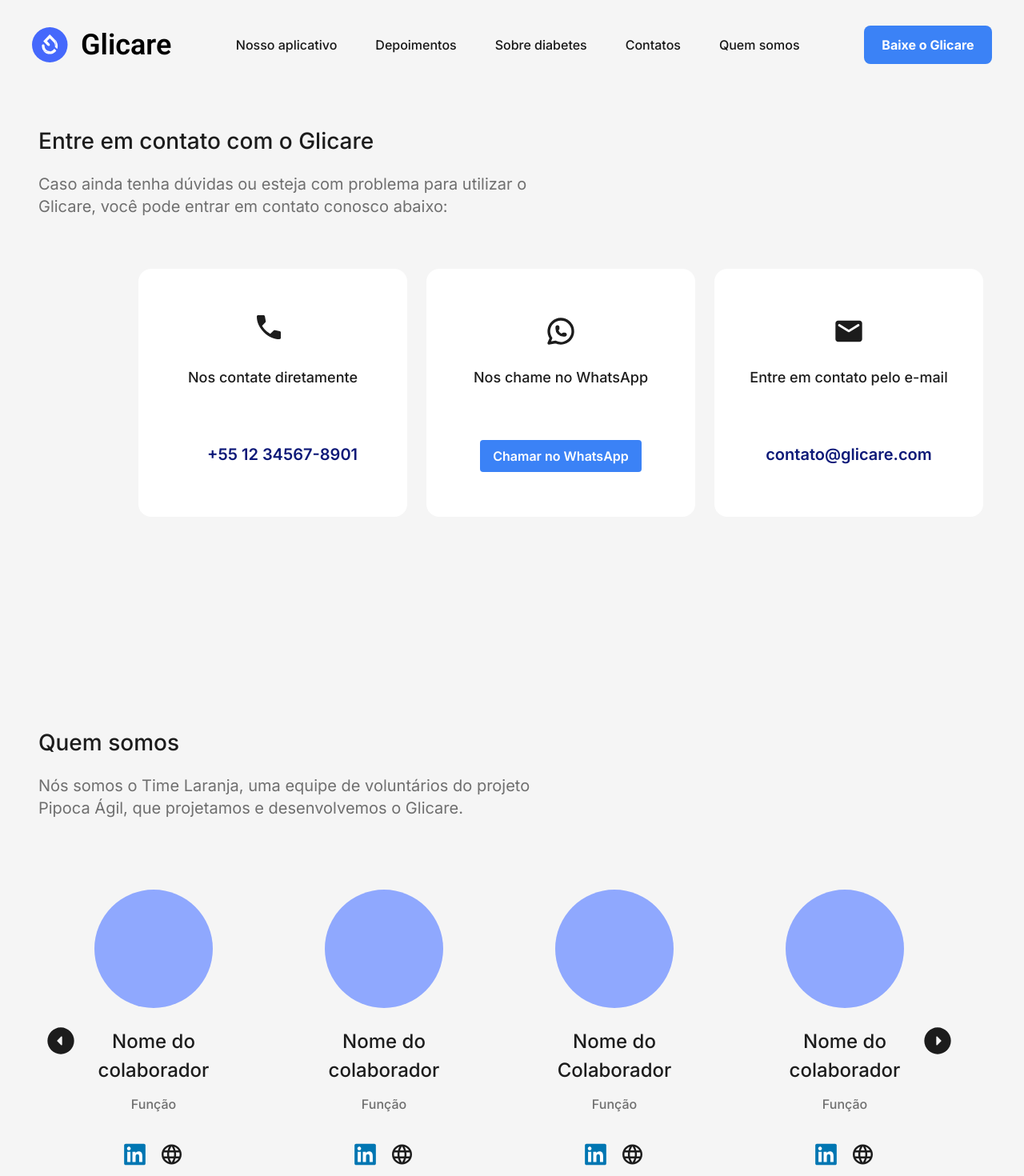
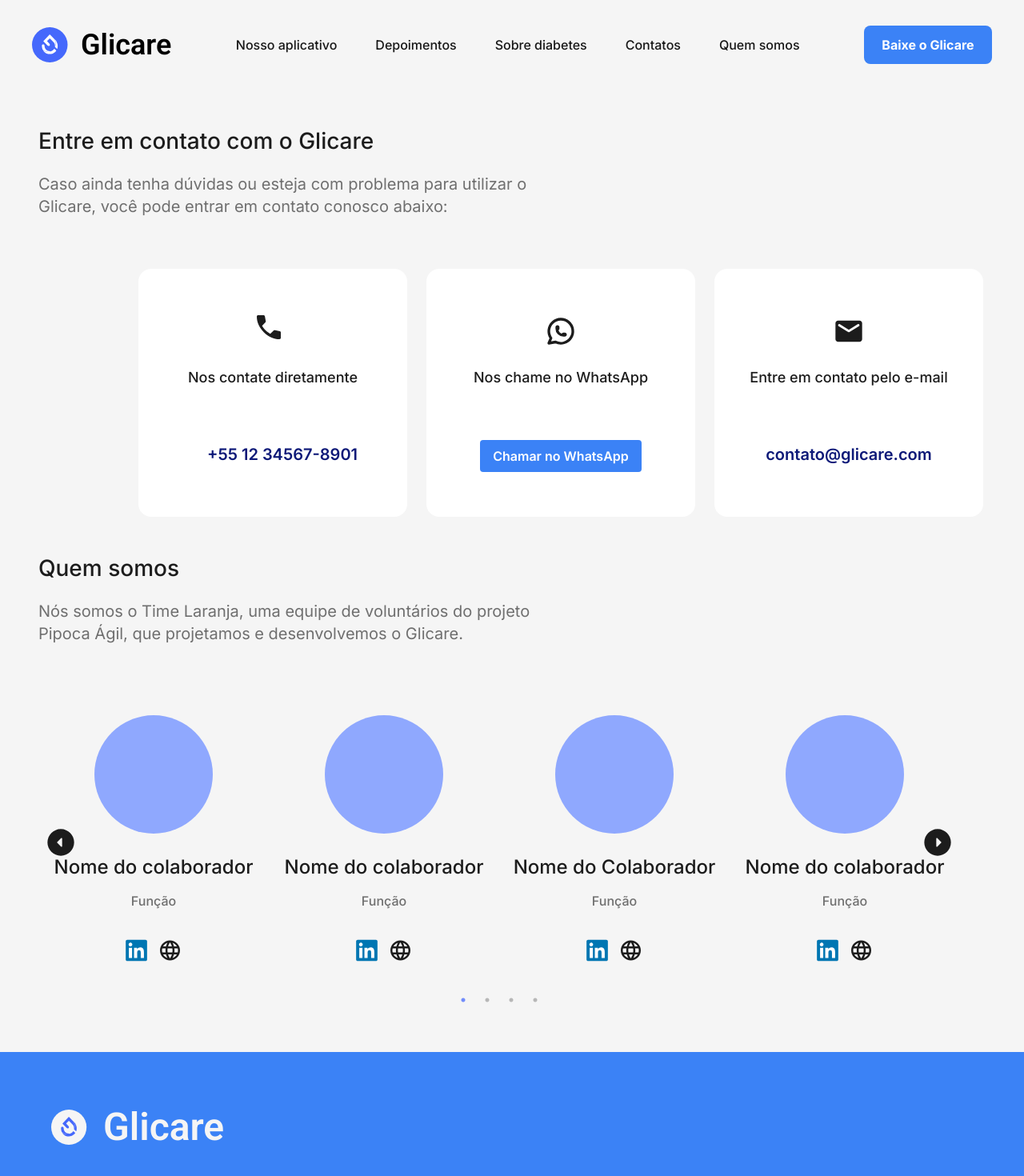
Before and after one commit to Daniel-san8/Glicare, a Next.js app in the folder Glicare/: page / in a window 1280 px wide. Shown: the top 1470 px of the page at 80% size. Built offline with nearby package versions, Linux system fonts and the light colour scheme.

Commit message:
Ajuste nas margens do carrossel e margem entre os componentes

```diff
--- a/Glicare/src/app/components/contact.tsx
+++ b/Glicare/src/app/components/contact.tsx
@@ -5,7 +5,7 @@
 
 export default function Contact() {
   return (
-    <section className="min-h-screen w-full flex-shrink-0 bg-primary-gray lg:pl-6">
+    <section className="w-full flex-shrink-0 bg-primary-gray lg:pl-6">
       <div className="py-12 px-6 text-left">
         <h2 className="w-full pr-14 text-2xl lg:text-28 font-medium text-dark">
           Entre em contato com o Glicare
--- a/Glicare/src/app/components/who_we_are.tsx
+++ b/Glicare/src/app/components/who_we_are.tsx
@@ -29,10 +29,10 @@
   };
 
   return (
-    <section className="w-full min-h-screen bg-primary-gray lg:pl-6">
+    <section className="bg-primary-gray pb-20 lg:pl-6">
       <div className="px-6">
         <h2 className="text-dark text-2xl lg:text-28 font-medium">Quem somos</h2>
-        <p className="text-gray text-xl font-normal mt-6 w-full max-w-624">
+        <p className="text-gray text-xl font-normal mt-6 max-w-624">
           Nós somos o Time Laranja, uma equipe de voluntários do projeto Pipoca
           Ágil, que projetamos e desenvolvemos o Glicare.
         </p>
@@ -41,11 +41,8 @@
       <div className="mt-16 pl-6 pr-20">
         <Slider {...settings}>
           {Colaborators.map((colaborator) => (
-            <div
-              key={colaborator.id}
-              className="p-6"
-            >
-              <div className="flex items-center justify-center space-x-4">
+            <div key={colaborator.id} className="pt-6">
+              <div className="flex items-center justify-center space-x-2">
                 <IconEllipsePhoto />
               </div>
               <h3 className="text-dark text-center text-2xl font-medium leading-normal mt-6">
@@ -54,7 +51,7 @@
               <p className="text-gray text-center text-base font-medium leading-normal mt-3">
                 {colaborator.funcao}
               </p>
-              <div className="flex items-center justify-center space-x-4 mt-36 mb-8">
+              <div className="flex items-center justify-center space-x-3 mt-35 mb-8">
                 <a href={colaborator.linkedin} target="_blank" rel="noopener noreferrer">
                   <IconLinkedin />
                 </a>
--- a/Glicare/tailwind.config.ts
+++ b/Glicare/tailwind.config.ts
@@ -42,7 +42,6 @@
           '33': '33px',
           '34': '34px',
           '35': '35px',
-          '36': '36px',
           '42': '42px',
           '64': '64px',
           '68': '68px',
```
